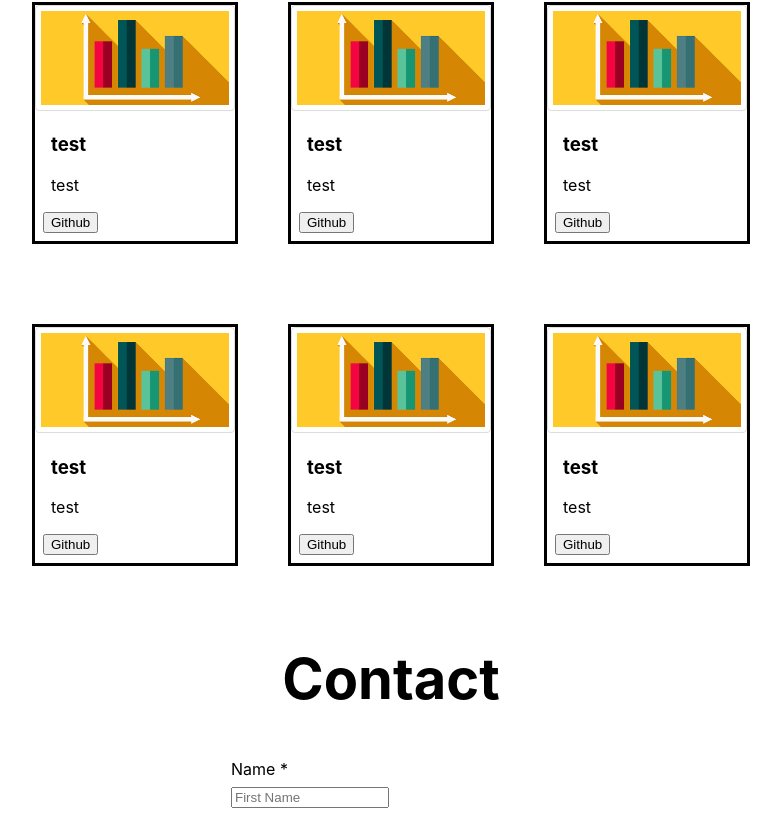
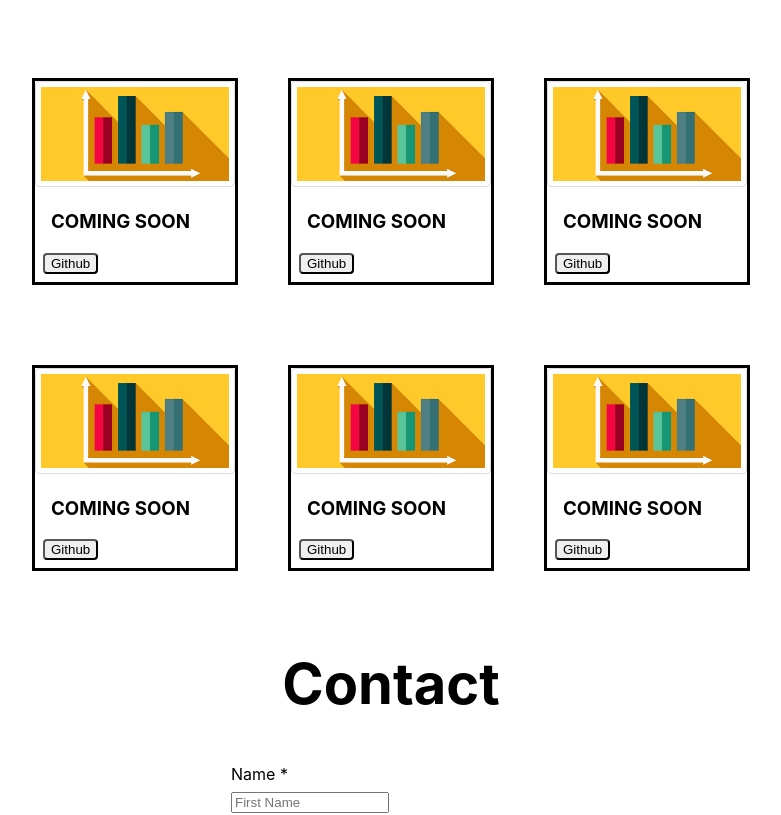
Before and after one commit to egilbert2310/portfolio-website, a React (Create React App) app: page / in a window 1280 px wide. Shown: the part 950-1765 px from the top of the page, without its empty margins (249-1030 px from the left). Built offline with nearby package versions, Linux system fonts and the light colour scheme.

Commit message:
minor changes to headers and project titles

```diff
--- a/src/App.css
+++ b/src/App.css
@@ -76,6 +76,8 @@ body{
   color: black;
   text-align: center;
   font-size: 2.5rem;
+  padding: 0%;
+  margin-bottom: 3rem;
 }
 
 .about-container{
@@ -93,8 +95,6 @@ body{
 .about h2{
   font-size: 3.5rem;
   text-align: center;
-  margin: 0%;
-  padding: 0%;
 }
 
 .about p{
@@ -153,6 +153,7 @@ body{
 .project button{
   margin-left: .5rem;
   margin-bottom: 0.5rem;
+  border-radius: 4px;
 }
 
 .contact-container{
@@ -184,6 +185,7 @@ body{
   background-color: black;
   color: white;
   margin-bottom: 1rem;
+  border-radius: 4px;
 }
 
 #email, #message{
--- a/src/App.js
+++ b/src/App.js
@@ -3,7 +3,6 @@ import MainHeader from './components/main_header.component';
 import Nav from './components/nav.component';
 import About from './components/about.component';
 import Project from './components/project.component';
-import { useState } from 'react';
 import ProjectTitle from './components/project_title.component';
 import TestImage from './test-image.jpg'
 import ContactForm from './components/contact.component';
@@ -18,12 +17,12 @@ function App() {
         <ProjectTitle/>
         <div className='project-container'>
           <div className='project-grid'>
-            <Project img={TestImage} title ={"test"} desc={"test"}/>
-            <Project img={TestImage} title ={"test"} desc={"test"}/>
-            <Project img={TestImage} title ={"test"} desc={"test"}/>
-            <Project img={TestImage} title ={"test"} desc={"test"}/>
-            <Project img={TestImage} title ={"test"} desc={"test"}/>
-            <Project img={TestImage} title ={"test"} desc={"test"}/>
+            <Project img={TestImage} title ={"COMING SOON"} desc={" "}/>
+            <Project img={TestImage} title ={"COMING SOON"} desc={" "}/>
+            <Project img={TestImage} title ={"COMING SOON"} desc={" "}/>
+            <Project img={TestImage} title ={"COMING SOON"} desc={" "}/>
+            <Project img={TestImage} title ={"COMING SOON"} desc={" "}/>
+            <Project img={TestImage} title ={"COMING SOON"} desc={" "}/>
           </div>
         </div>
         <ContactForm/>
```
